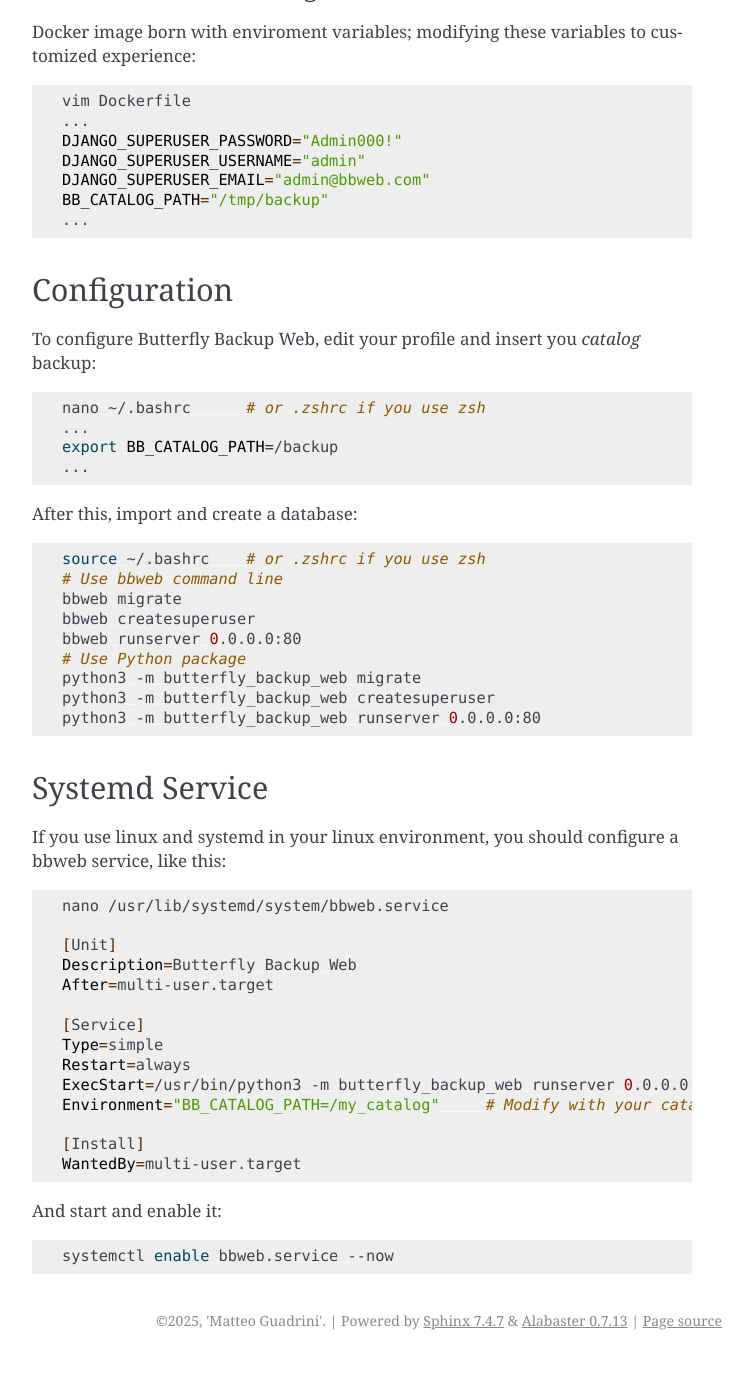
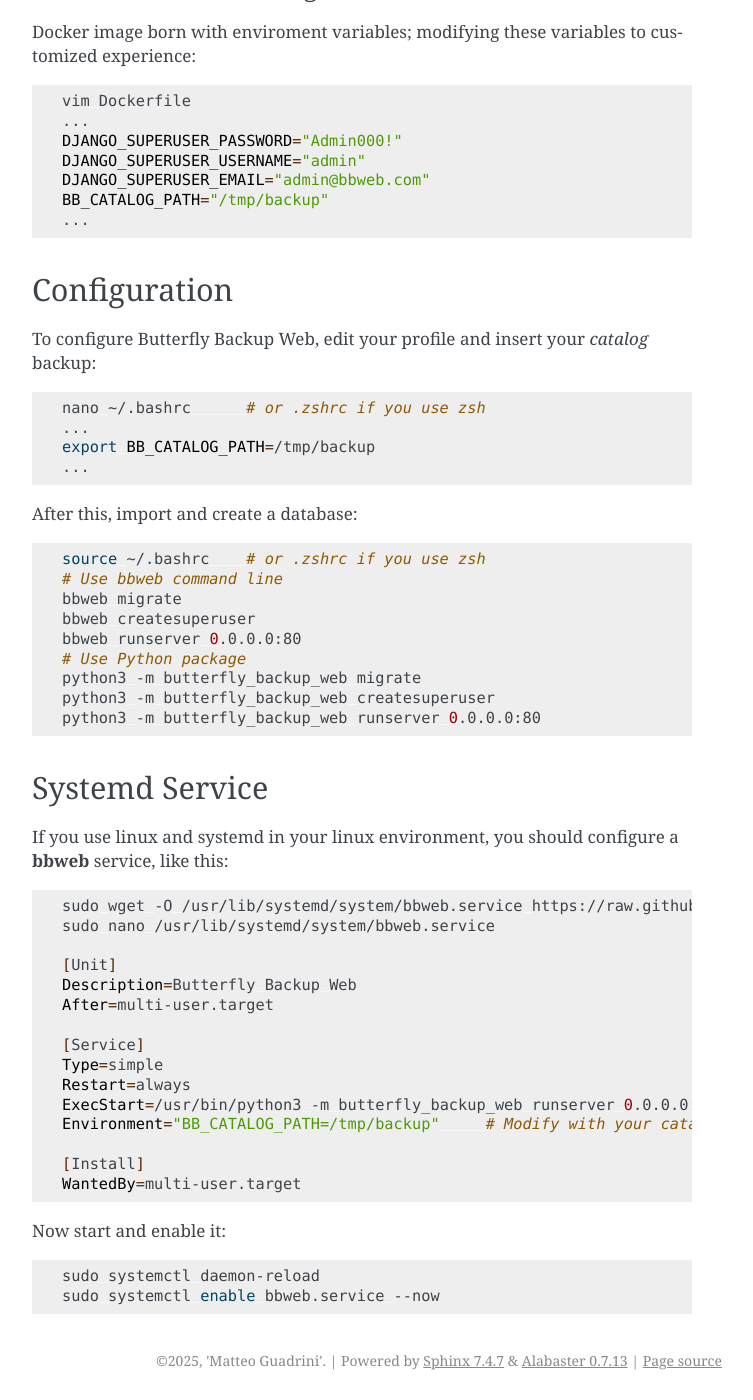
Before and after one commit to MatteoGuadrini/butterfly-backup-web, a Sphinx documentation site: the page built from docs/source/index.rst, in a window 1280 px wide and 1400 px high, scrolled down 988 px. Shown: the whole window, without its empty margins (388-1141 px from the left). Built offline with Sphinx 7.4.7, drawn with Linux system fonts in a browser that asks for light colours; before the commit the page ends 2348 px from its top, so only the background shows below that.

Commit message:
chore: add systemd service file and docs

```diff
--- a/docs/source/index.rst
+++ b/docs/source/index.rst
@@ -67,13 +67,13 @@
 Configuration
 -------------
 
-To configure Butterfly Backup Web, edit your profile and insert you *catalog* backup:
+To configure Butterfly Backup Web, edit your profile and insert your *catalog* backup:
 
 .. code-block:: shell
 
       nano ~/.bashrc      # or .zshrc if you use zsh
       ...
-      export BB_CATALOG_PATH=/backup
+      export BB_CATALOG_PATH=/tmp/backup
       ...
 
 After this, import and create a database:
@@ -94,11 +94,12 @@
 Systemd Service
 ---------------
 
-If you use linux and systemd in your linux environment, you should configure a bbweb service, like this:
+If you use linux and systemd in your linux environment, you should configure a **bbweb** service, like this:
 
 .. code-block:: shell
 
-      nano /usr/lib/systemd/system/bbweb.service
+      sudo wget -O /usr/lib/systemd/system/bbweb.service https://raw.githubusercontent.com/MatteoGuadrini/butterfly-backup-web/refs/heads/main/systemd/bbweb.service
+      sudo nano /usr/lib/systemd/system/bbweb.service
 
       [Unit]
       Description=Butterfly Backup Web
@@ -108,13 +109,14 @@
       Type=simple
       Restart=always
       ExecStart=/usr/bin/python3 -m butterfly_backup_web runserver 0.0.0.0:80
-      Environment="BB_CATALOG_PATH=/my_catalog"     # Modify with your catalog path
+      Environment="BB_CATALOG_PATH=/tmp/backup"     # Modify with your catalog path
 
       [Install]
       WantedBy=multi-user.target
 
-And start and enable it:
+Now start and enable it:
 
 .. code-block:: shell
 
-      systemctl enable bbweb.service --now
+      sudo systemctl daemon-reload
+      sudo systemctl enable bbweb.service --now
```
Also changed, not shown: 1 other file.
